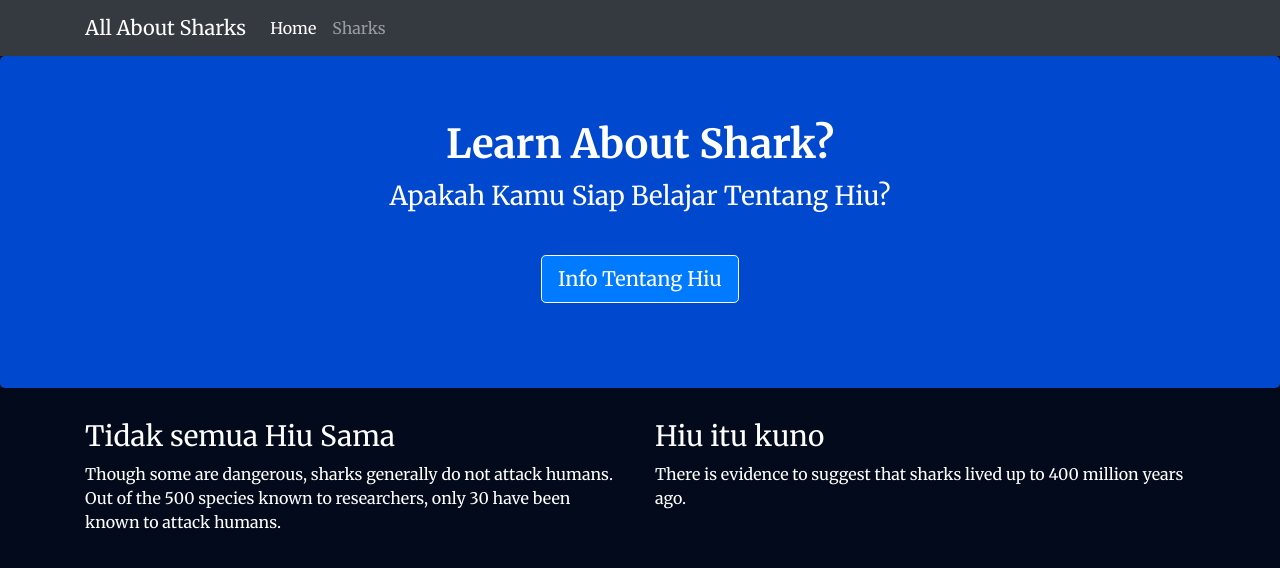
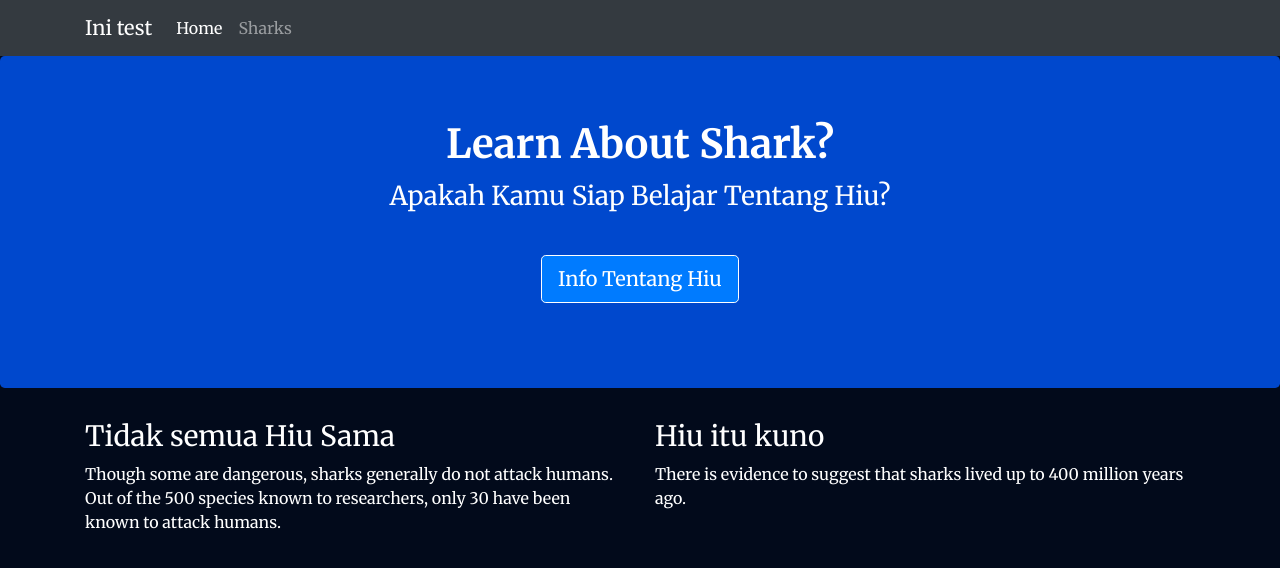
Before and after one commit to jibon777/nodejs-shark, a website: page views/index.html in a window 1280 px wide. Drawn offline with nearby package versions, Linux system fonts and the light colour scheme.

Commit message:
add bahasa

```diff
--- a/views/index.html
+++ b/views/index.html
@@ -14,7 +14,7 @@
     <nav class="navbar navbar-dark bg-dark navbar-static-top navbar-expand-md">
         <div class="container">
             <button type="button" class="navbar-toggler collapsed" data-toggle="collapse" data-target="#bs-example-navbar-collapse-1" aria-expanded="false"> <span class="sr-only">Toggle navigation</span>
-            </button> <a class="navbar-brand" href="#">All About Sharks</a>
+            </button> <a class="navbar-brand" href="#">Ini test</a>
             <div class="collapse navbar-collapse" id="bs-example-navbar-collapse-1">
                 <ul class="nav navbar-nav mr-auto">
                     <li class="active nav-item"><a href="/" class="nav-link">Home</a>
```
